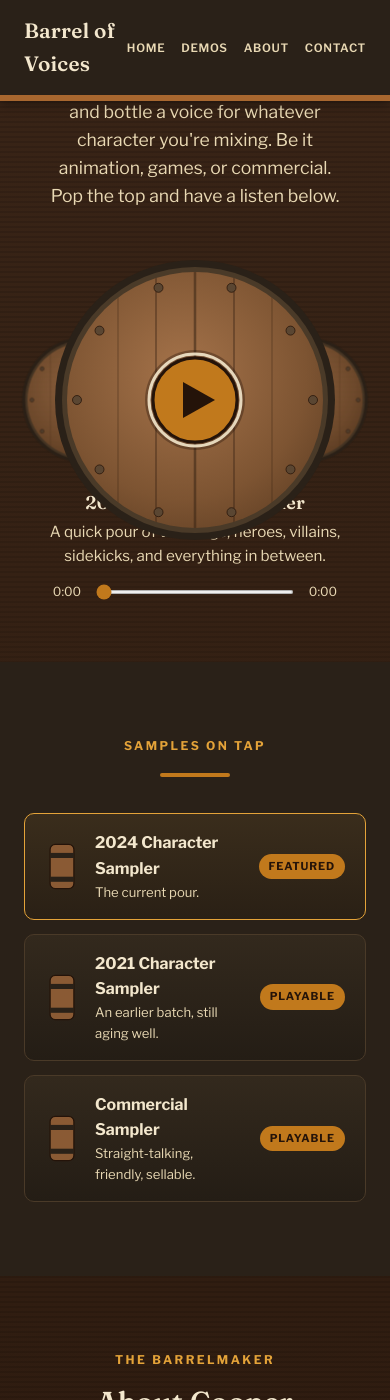
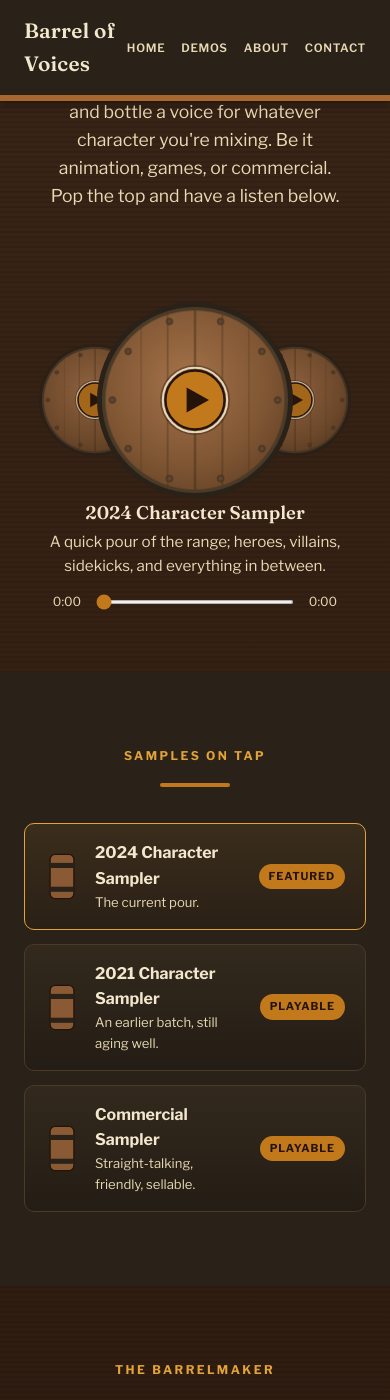
Before and after one commit to Cmaster14/barrelofvoices.github.io, a Jekyll site: the page built from index.md, in a window 390 px wide and 1400 px high, scrolled down 304 px. Built offline with Jekyll 4.4.1, drawn with Linux system fonts in a browser that asks for light colours.

Commit message:
Allow carousel to narrow for mobile

```diff
--- a/_layouts/default.html
+++ b/_layouts/default.html
@@ -144,7 +144,7 @@
   .bung-btn .pause-bar{fill:var(--oak-dark);}
 
   @media (max-width:640px){
-    .barrel-carousel{height:230px;}
+    .barrel-carousel{height:240px;}
   }
 
   .player-caption{
@@ -482,9 +482,9 @@
   function getPOS(){
     const narrow = window.innerWidth < 640;
     return {
-      center: { x: 0, scale: 1, opacity: 1, z: 3 },
-      left:   { x: narrow ? -110 : -190, scale: narrow ? 0.45 : 0.55, opacity: 0.8, z: 1 },
-      right:  { x: narrow ?  110 :  190, scale: narrow ? 0.45 : 0.55, opacity: 0.8, z: 1 }
+      center: { x: 0, scale: narrow ? 0.7 : 1, opacity: 1, z: 3 },
+      left:   { x: narrow ? -100 : -190, scale: narrow ? 0.4 : 0.55, opacity: 0.8, z: 1 },
+      right:  { x: narrow ?  100 :  190, scale: narrow ? 0.4 : 0.55, opacity: 0.8, z: 1 }
     };
   }
 
```
Also changed, not shown: 1 other file.
